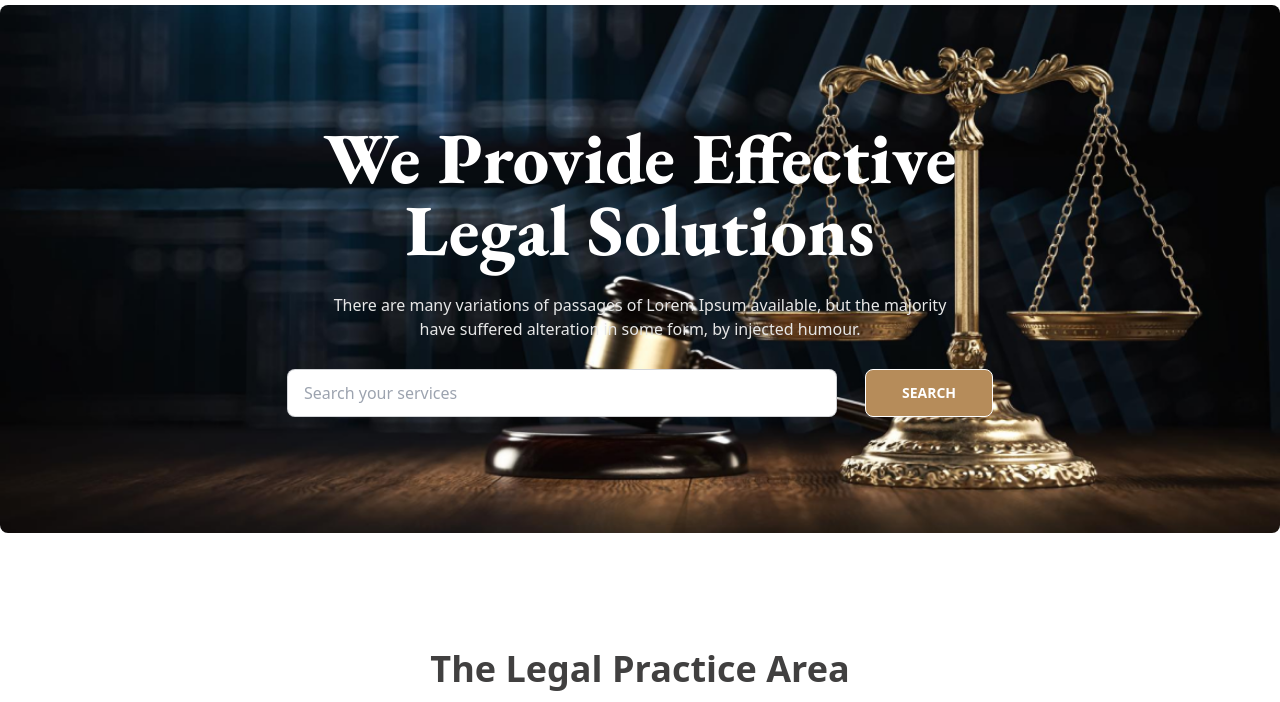
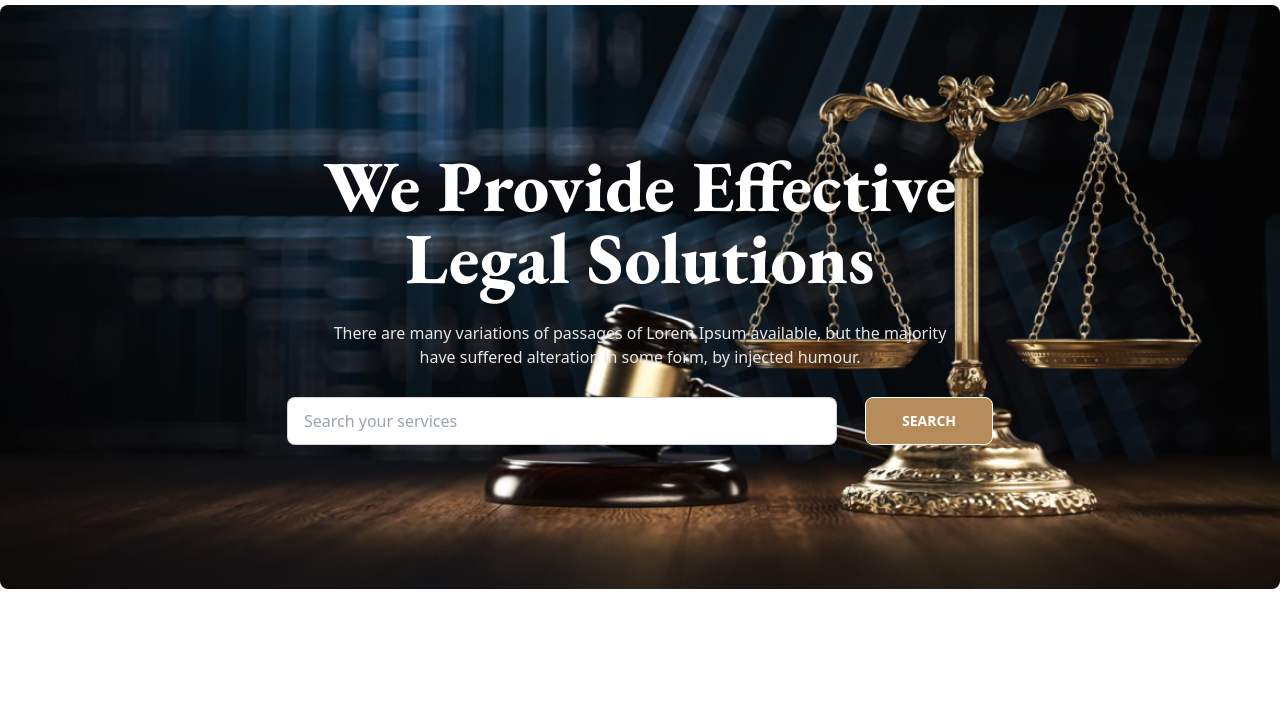
Before and after one commit to Sushil500530/Legend_Solution_Rosourse_Project, a plain HTML site: page index.html in a window 1280 px wide. Shown: the part 75-777 px from the top of the page. Drawn offline with nearby package versions, Linux system fonts and the light colour scheme.

Commit message:
add p for showing lovely

```diff
--- a/index.html
+++ b/index.html
@@ -92,7 +92,7 @@
         </div>
       </nav>
       <!-- banner section  -->
-      <div class=" p-5 bg-[url('./images/banner.png')] bg-center lg:bg-cover bg-no-repeat rounded-lg ">
+      <div class=" p-12 bg-[url('./images/banner.png')] bg-center lg:bg-cover bg-no-repeat rounded-lg ">
       <div class="space-y-5 md:space-y-6 lg:py-24 lg:px-60 lg:space-y-7">
         <h2 class="text-7xl text-center font-garamond text-white">We Provide Effective <br>
           Legal Solutions</h2>
```
